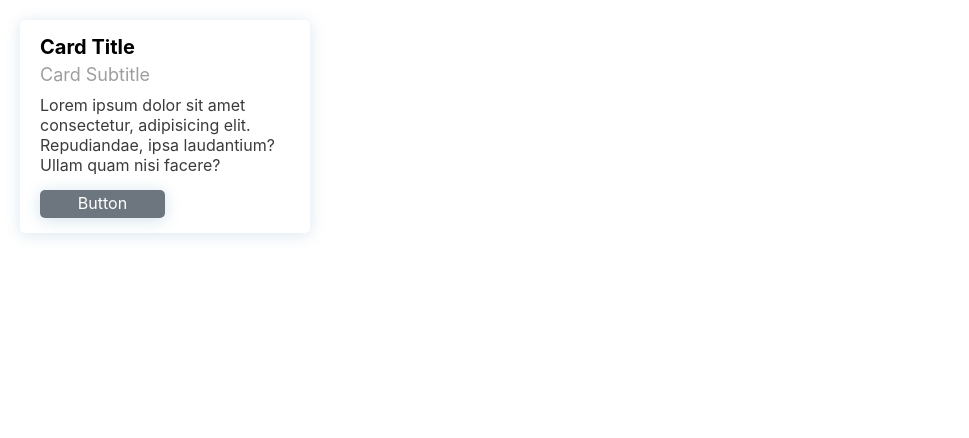
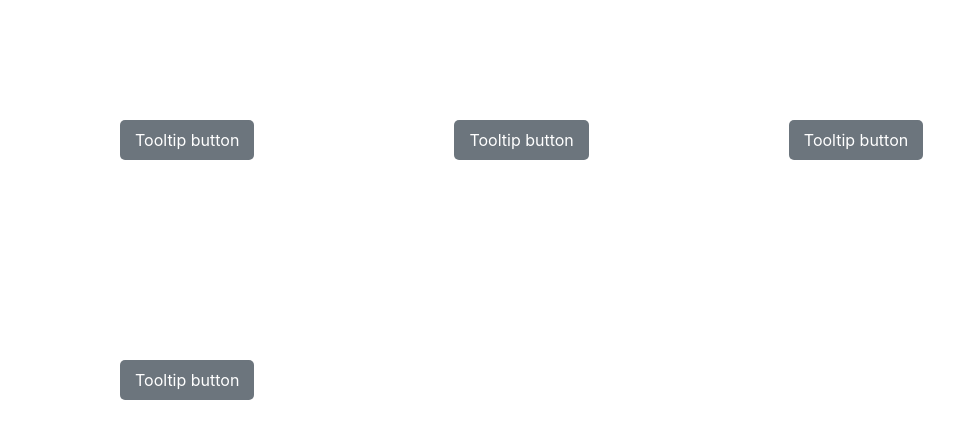
Before and after one commit to DariaRusovich/react-component, a React (Create React App) app: page / in a window 1280 px wide. Shown: the top 438 px of the page, without its empty margins (0-969 px from the left). Built offline with nearby package versions, Linux system fonts and the light colour scheme.

Commit message:
add-tooltip-component

```diff
--- a/src/App.js
+++ b/src/App.js
@@ -1,20 +1,15 @@
-import CardImg from "./components/CardImg";
-import CardSubtitle from "./components/CardSubtitle";
-import CardTitle from "./components/CardTitle";
-import CardText from "./components/CardText";
-import CardBtn from "./components/CardBtn";
+import ToolTip from './ToolTip'
+
 
 
 function App() {
+
   return (
     <>
-      <div className="card">
-        <CardTitle title="Card Title" />
-        <CardSubtitle subtitle="Card Subtitle"></CardSubtitle>
-        <CardText text="Lorem ipsum dolor sit amet consectetur, adipisicing elit.
-        Repudiandae, ipsa laudantium? Ullam quam nisi facere?" />
-        <CardBtn  btn="Button"/>
-      </div>
+     <ToolTip position="top" text="Tooltip on top">Tooltip button</ToolTip>
+     <ToolTip position="right" text="Tooltip on right">Tooltip button</ToolTip>
+     <ToolTip position="bottom" text="Tooltip on bottom">Tooltip button</ToolTip>
+     <ToolTip position="left" text="Tooltip on left">Tooltip button</ToolTip>
     </>
   );
 }
--- /dev/null
+++ b/src/ToolTip.css
@@ -0,0 +1,40 @@
+.tool-tip{
+    display: inline-flex;
+    margin: 100px;
+    align-items: center;
+    justify-content: center;
+    position: relative;
+}
+.tool-tip-btn{
+    color: #fff;
+    background-color: #6c757d;
+    border-color: #6c757d;
+    border-radius: 5px;
+    padding: 10px 15px;
+
+}
+.tool-tip-btn:hover{
+    background-color: #43494e;
+}
+.tool-tip-body{
+    position: absolute;
+    text-align: center;
+    background-color: rgb(0, 0, 0);
+    color: #fff;
+    padding: 5px;
+    border-radius: 5px;
+    --offset: 10px;
+    width: 150px;
+}
+.tool-tip-body.top{
+    bottom: calc(100% + var(--offset))
+}
+.tool-tip-body.right{
+    left: calc(100% + var(--offset))
+}
+.tool-tip-body.bottom{
+    top: calc(100% + var(--offset))
+}
+.tool-tip-body.left{
+    right: calc(100% + var(--offset))
+}
--- /dev/null
+++ b/src/ToolTip.jsx
@@ -0,0 +1,14 @@
+import './ToolTip.css'
+import { useState } from 'react'
+
+export default function ToolTip({children, position, text}) {
+const [open, setOpen] = useState(false)
+const positionClass = position || ''
+
+return(
+    <div className="tool-tip">
+    <button onMouseEnter={() => setOpen(true)} onMouseLeave={() => setOpen(false)} className="tool-tip-btn">{children}</button>
+   {open && <div className={`tool-tip-body ${positionClass}`}><p className="tool-tip-text">{text}</p></div>}
+    </div>
+)
+}
--- a/src/components/CardBtn.jsx
+++ /dev/null
@@ -1,8 +0,0 @@
-function CardBtn(props) {
-    if (props) {
-        return (
-            <button className="card-btn">{props.btn}</button>
-        )
-    }
-}
-export default CardBtn
--- a/src/components/CardText.jsx
+++ /dev/null
@@ -1,8 +0,0 @@
-function CardText(props) {
-    if (props) {
-       return(
-        <p className="card-text">{props.text}</p>
-       )
-    }
-}
-export default CardText
--- a/src/index.css
+++ b/src/index.css
@@ -32,44 +32,3 @@ button {
 .App {
   text-align: center;
 }
-.card{
-  max-width: 250px;
-  padding: 15px 20px;
-  box-shadow: 0px 2px 16px hsla(205, 67%, 38%, 0.16);
-  border-radius: 5px;
-  display: flex;
-  flex-direction: column;
-  align-items: flex-start;
-  transition: 0.3s;
-}
-.card:hover{
-transform: scale(1.05);
-transition: 0.3s;
-}
-.card-title{
-  font-weight: 700;
-  font-size: 20px;
-}
-.card-subtitle{
-  font-size: 18px;
-  color: hsl(0, 0%, 62%);
-  margin-top: 5px;
-}
-.card-text{
-  font-size: 16px;
-  color: hsl(0, 0%, 23%);
-  margin-top: 10px;
-}
-.card-btn{
-    color: #fff;
-    background-color: hsl(208, 7%, 46%);
-    border-color: #6c757d;
-    border-radius: 5px;
-    padding: 3px 15px 5px 15px;
-    margin-top: 15px;
-    width: 50%;
-    box-shadow: 0px 2px 16px hsla(205, 67%, 38%, 0.2);
-}
-.card-btn:hover{
-  background-color: hsl(208, 7%, 50%);
-}
```
Also changed, not shown: src/components/img/card-image.svg (deleted).
